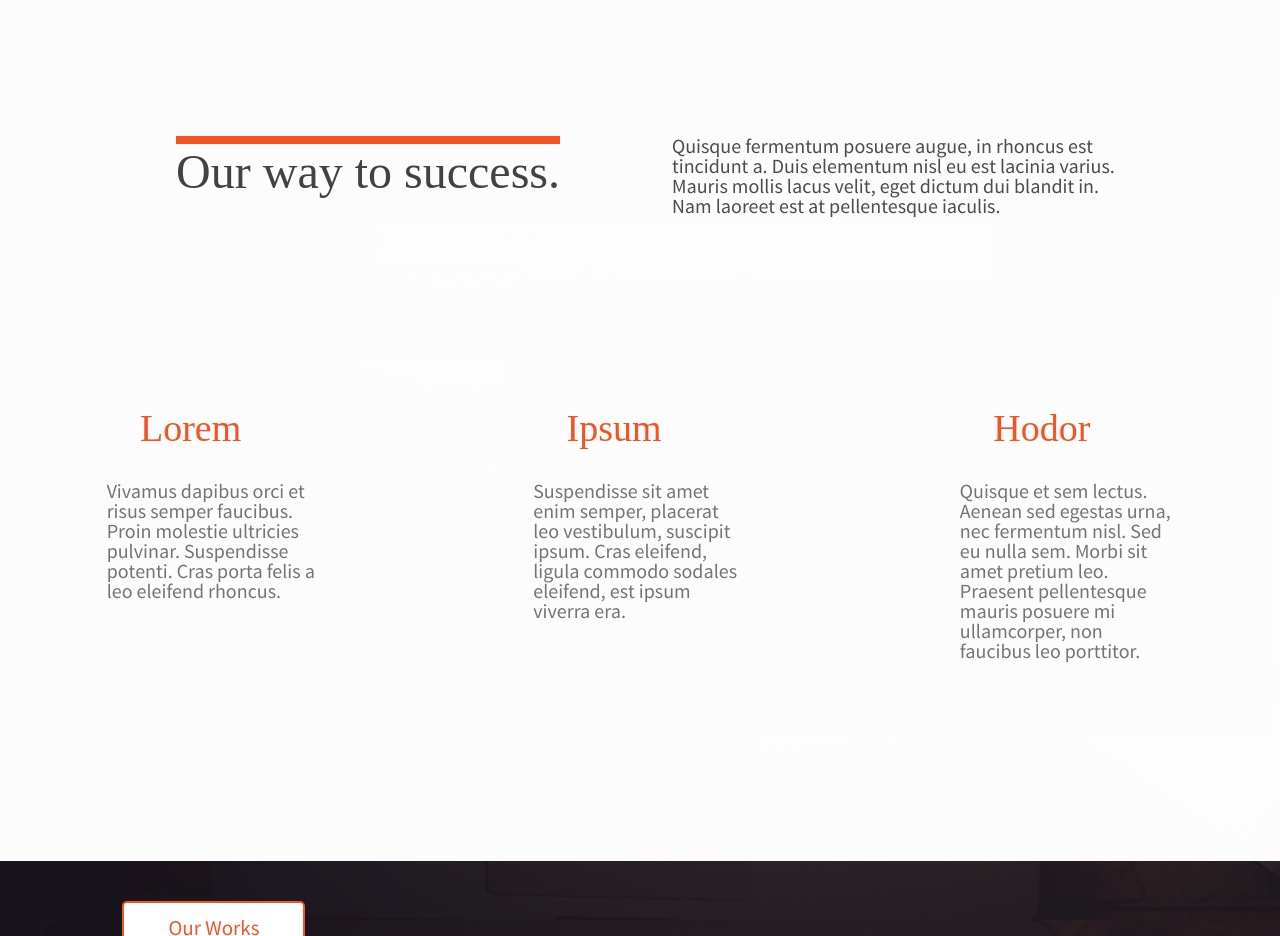
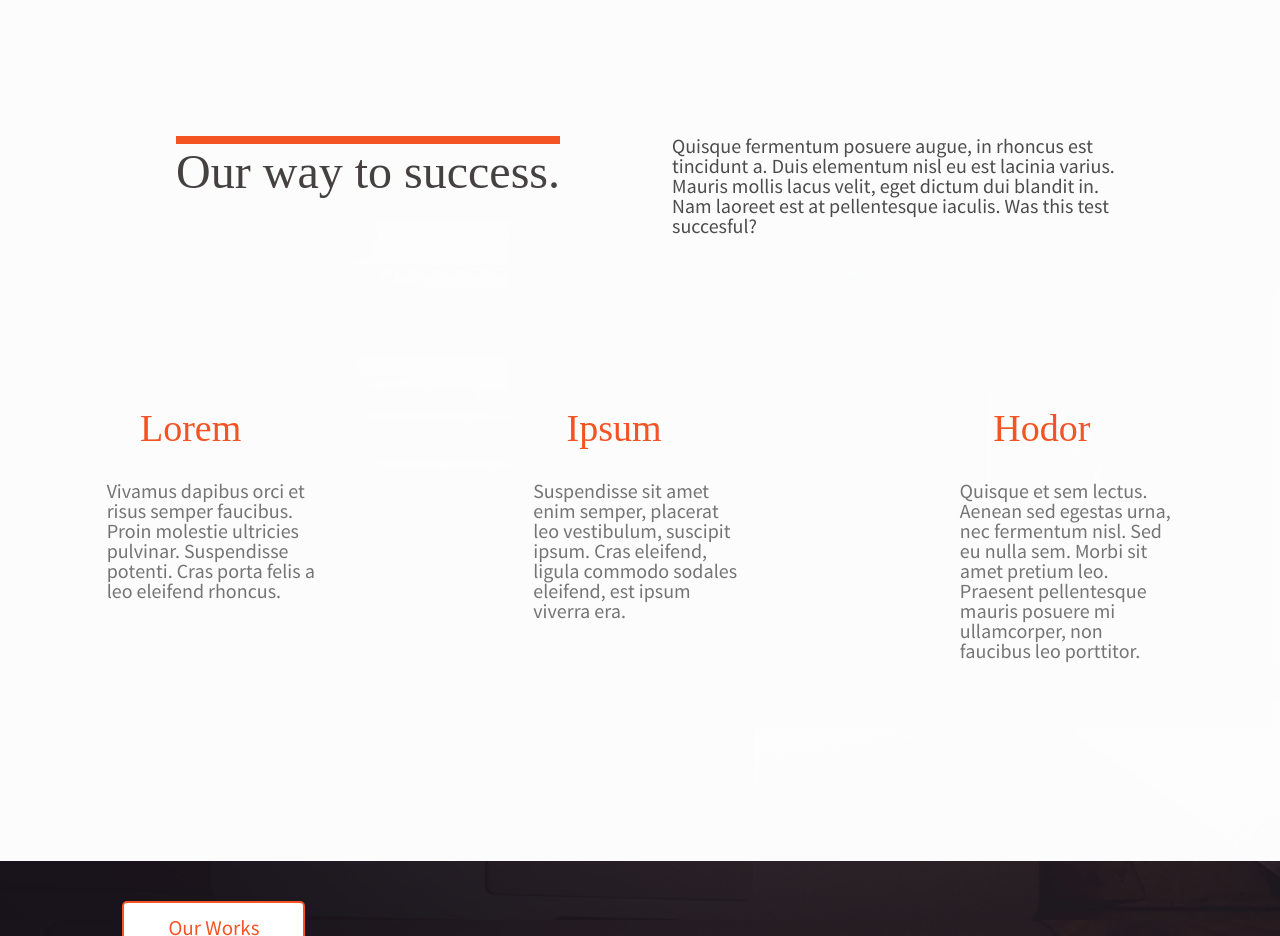
Before and after one commit to N4SJAMK/N4SJAMK.github.io, a plain HTML site: page _site/index.html in a window 1280 px wide. Shown: the part 2320-3256 px from the top of the page. Drawn offline with nearby package versions, Linux system fonts and the light colour scheme; a web font is replaced by a local one.

Commit message:
add post and edit index

```diff
--- a/_site/index.html
+++ b/_site/index.html
@@ -98,7 +98,7 @@
           <p class="text-success">Our way to success.</p>
       </div>
           <div class="col-1-2">
-              <p class="success-text"> Quisque fermentum posuere augue, in rhoncus est tincidunt a. Duis elementum nisl eu est lacinia varius. Mauris mollis lacus velit, eget dictum dui blandit in. Nam laoreet est at pellentesque iaculis.
+              <p class="success-text"> Quisque fermentum posuere augue, in rhoncus est tincidunt a. Duis elementum nisl eu est lacinia varius. Mauris mollis lacus velit, eget dictum dui blandit in. Nam laoreet est at pellentesque iaculis. Was this test succesful?
  </p>
 
         </div>
```
Also changed, not shown: _site/2014/08/20/success-text.html (+1 -1 lines).
